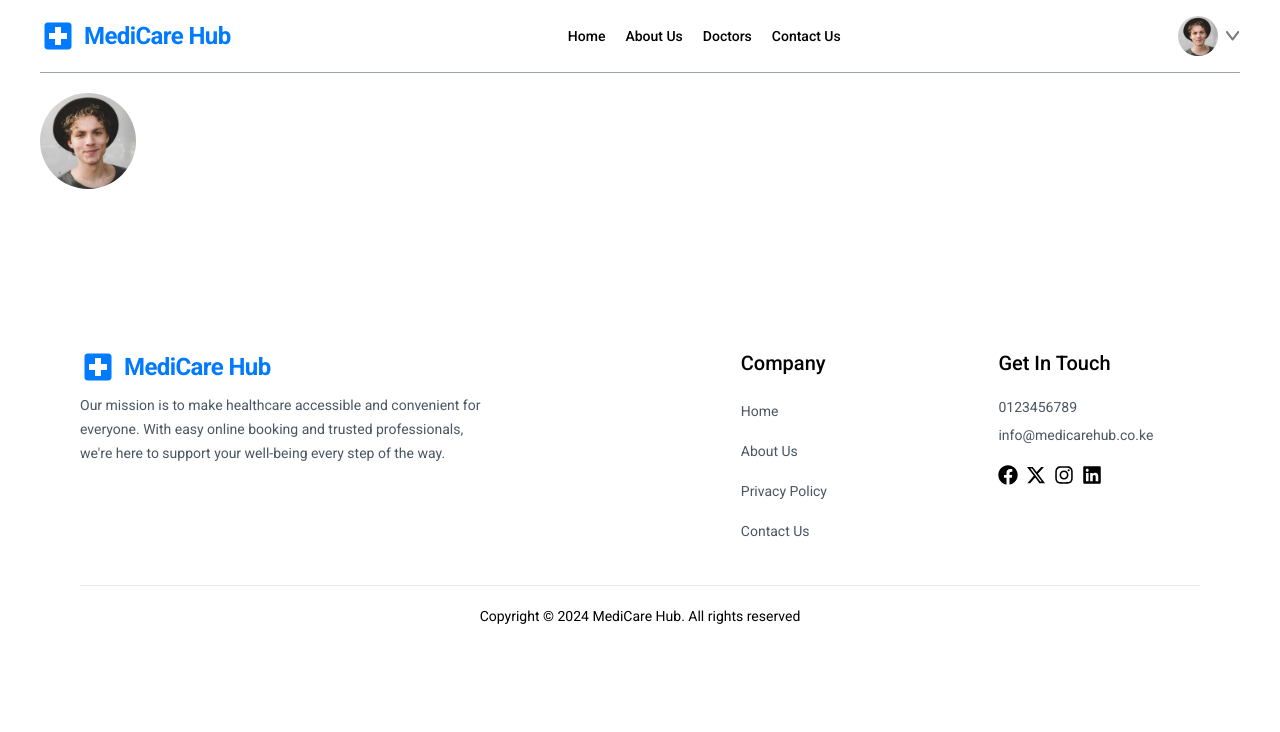
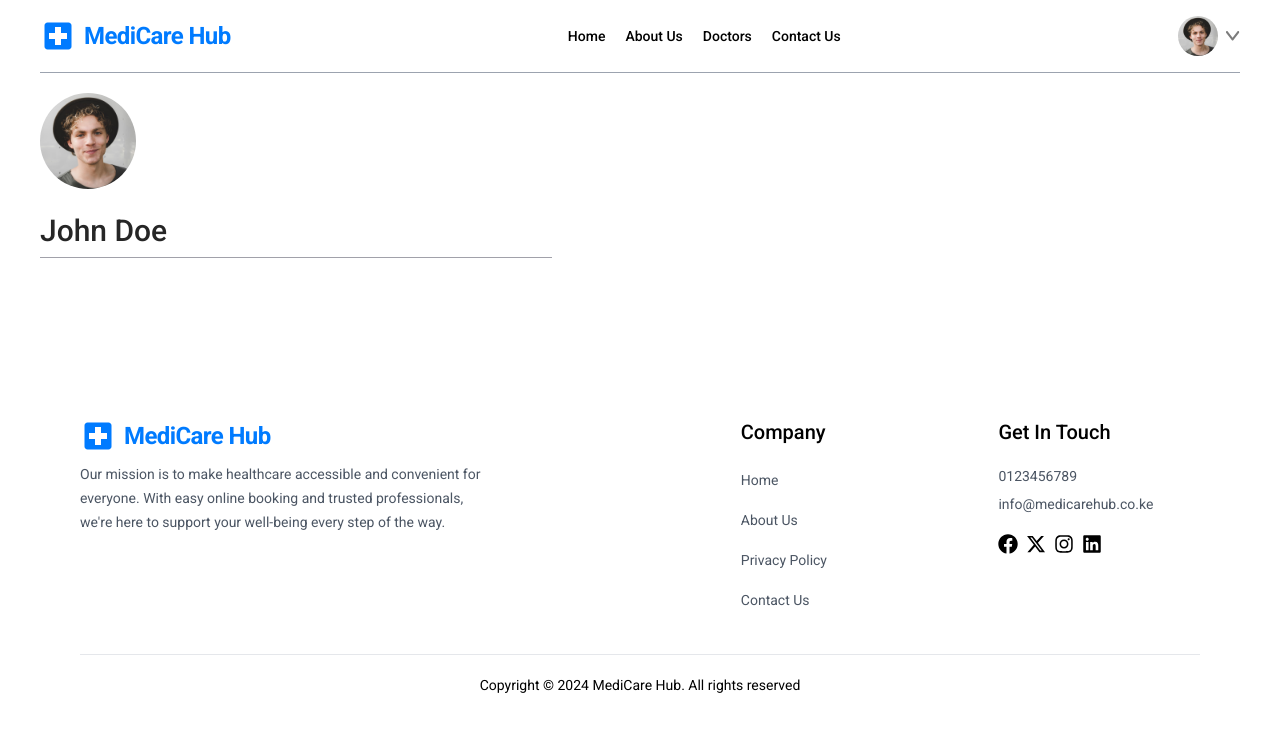
Before and after one commit to briansimiyuj/doctor-appointment-app, a React (Vite) app: page /profile in a window 1280 px wide. Shown: the top 732 px of the page. Built offline with nearby package versions, Linux system fonts and the light colour scheme; a web font is replaced by a local one.

Commit message:
Profile Info

```diff
--- /dev/null
+++ b/src/components/Profile/ProfileInfo.tsx
@@ -0,0 +1,22 @@
+import { useContext } from "react"
+import { ProfileContext } from "../../context/ProfileContext"
+
+const ProfileInfo: React.FC = () =>{
+
+    const context = useContext(ProfileContext),
+         userData = context?.userData
+
+    return(
+
+        <>
+
+            <p className="font-medium text-3xl mt-4 text-neutral-800">{userData?.name}</p>
+
+            <hr className="bg-zinc-400 h-[1px] border-none"/>
+
+        </>
+
+    )
+}
+
+export default ProfileInfo
--- a/src/pages/ProfilePage.tsx
+++ b/src/pages/ProfilePage.tsx
@@ -1,4 +1,5 @@
 import ProfileImage from "../components/Profile/ProfileImage"
+import ProfileInfo from "../components/Profile/ProfileInfo"
 
 const ProfilePage: React.FC = ()=>{
 
@@ -8,6 +9,8 @@ const ProfilePage: React.FC = ()=>{
 
             <ProfileImage/>
 
+            <ProfileInfo/>
+
         </div>
 
     )
```
Also changed, not shown: 1 other file (tests, documents, lock files or other folders).
